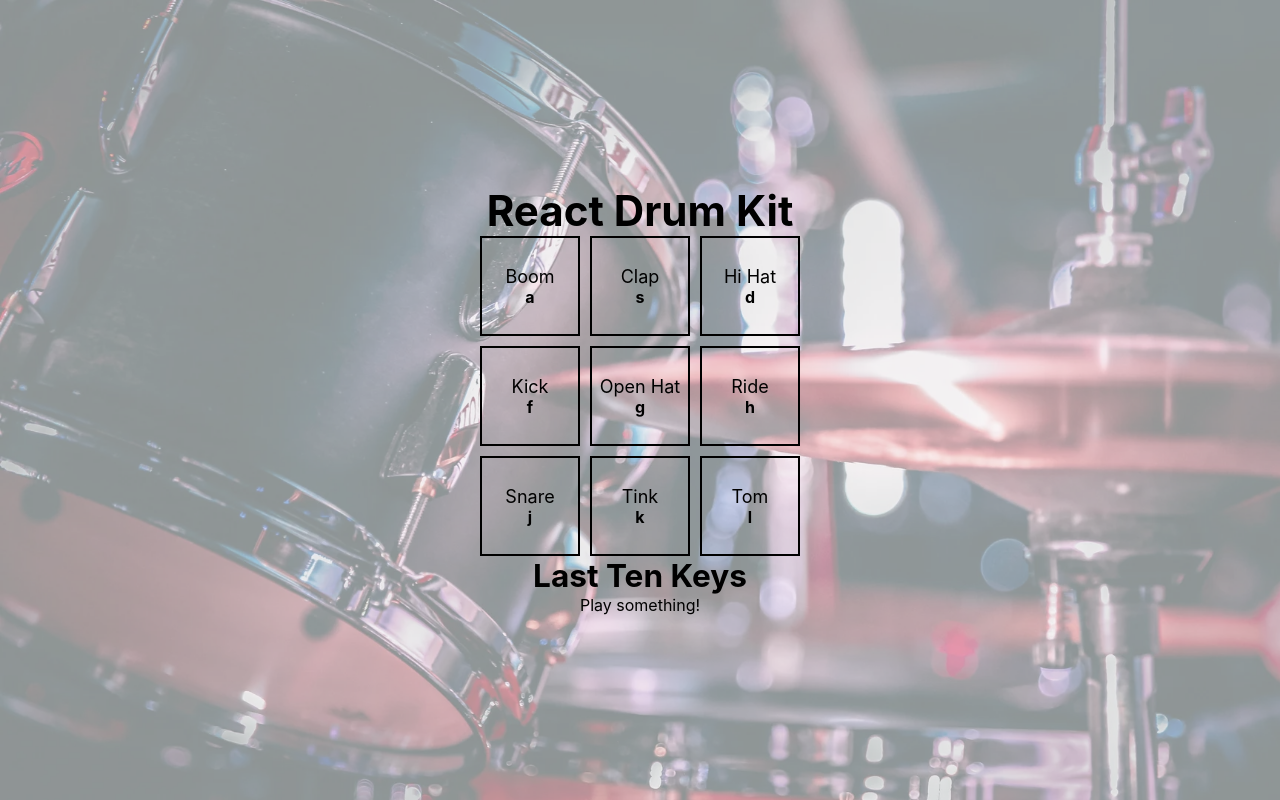
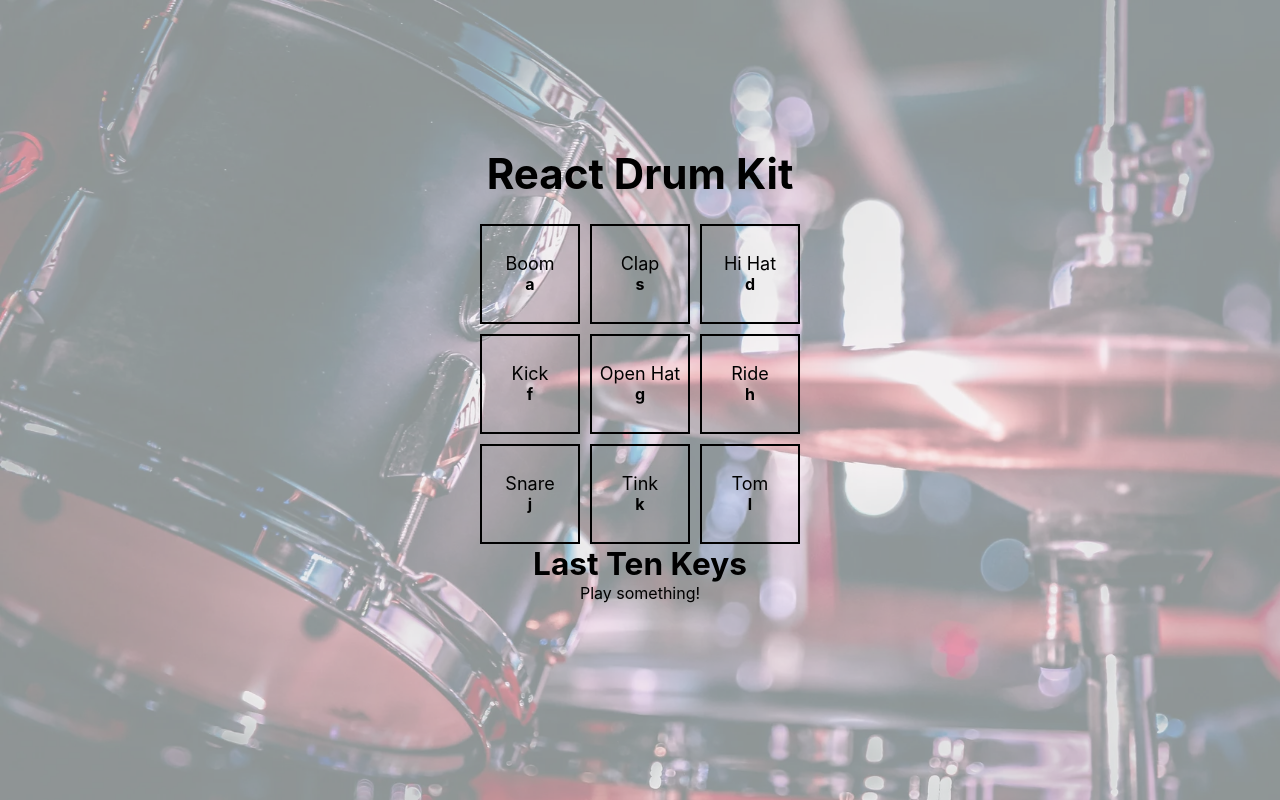
Before and after one commit to nevtay/React-Drum-Kit, a React (Create React App) app: page / in a window 1280 px wide. Built offline with nearby package versions, Linux system fonts and the light colour scheme; data requests are answered from the project's data file.

Commit message:
Latest compiled scss

```diff
--- a/src/styles/main.css
+++ b/src/styles/main.css
@@ -68,10 +68,6 @@ body::before {
   padding: 0 5vw;
 }
 
-.title {
-  text-align: center;
-}
-
 p {
   font-size: 1.6rem;
 }
@@ -91,3 +87,9 @@ h3 {
 h4 {
   font-size: 1.777rem;
 }
+
+.title {
+  position: relative;
+  text-align: center;
+  margin: -5rem 0 2.5rem 0;
+}
```
